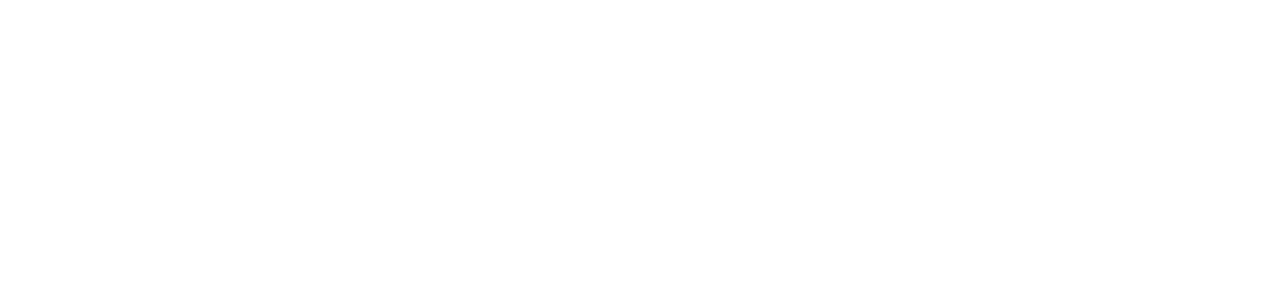
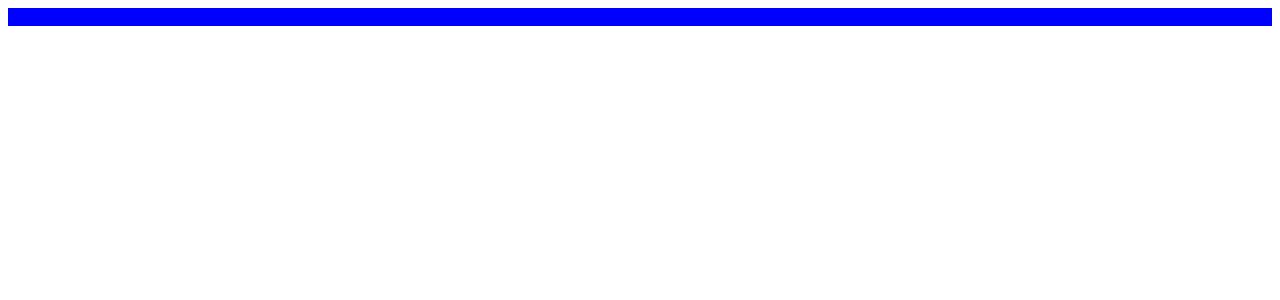
Before and after one commit to keonsam/Notify, a React (Create React App) app: page / in a window 1280 px wide. Shown: the top 300 px of the page. Built offline with nearby package versions, Linux system fonts and the light colour scheme.

Commit message:
make bg-color so editor is visible

```diff
--- /dev/null
+++ b/src/index.css
@@ -0,0 +1,3 @@
+#root {
+  background-color: blue;
+}
--- a/src/index.js
+++ b/src/index.js
@@ -5,7 +5,7 @@ import { createStore } from 'redux'
 import reducer from './reducers/index'
 import { Provider } from 'react-redux'
 import { EditorState } from 'draft-js'
-
+import './index.css'
 
 const store = createStore(reducer, {editorState: EditorState.createEmpty()}, window.__REDUX_DEVTOOLS_EXTENSION__ && window.__REDUX_DEVTOOLS_EXTENSION__())
 
```
